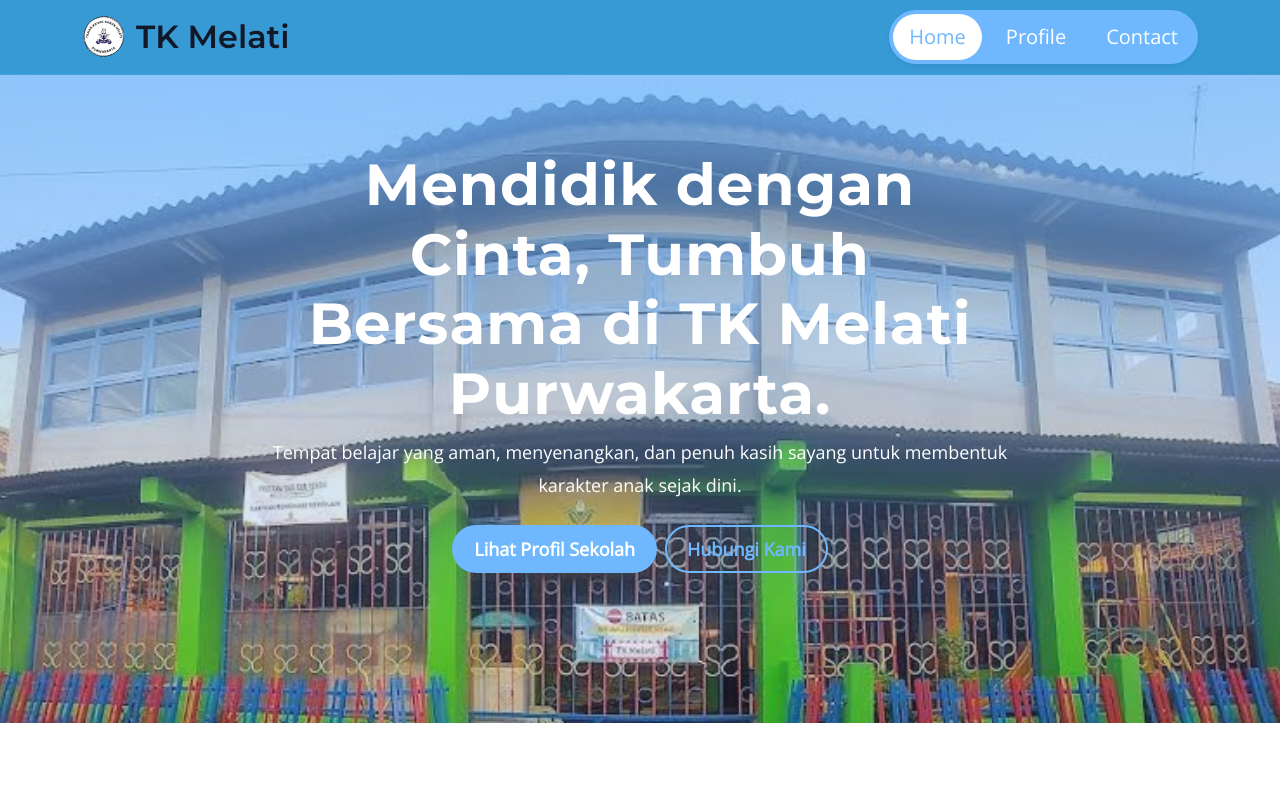
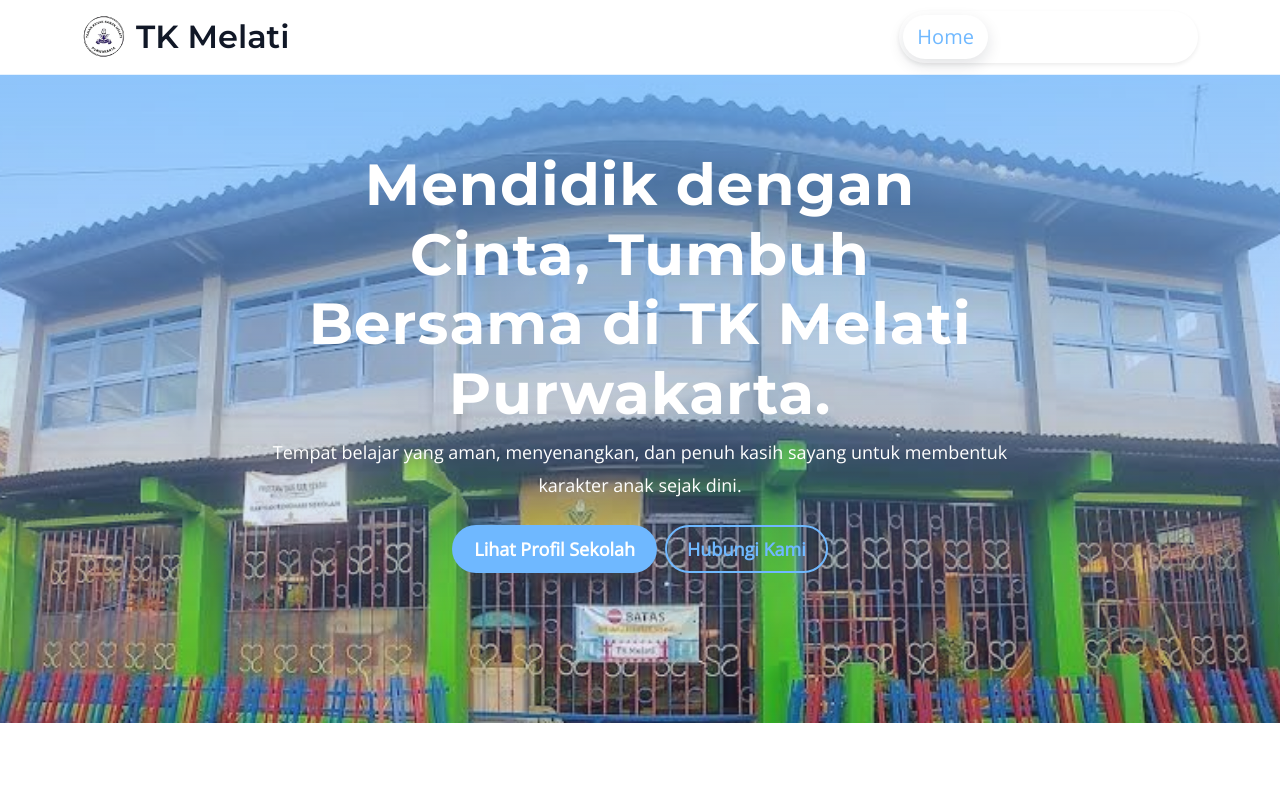
Before and after one commit to fittr164/TKMelati, a plain HTML site: page index.html in a window 1280 px wide. Shown: the top 800 px of the page. Drawn offline with nearby package versions, Linux system fonts and the light colour scheme; files whose address does not match are found by name.

Commit message:
Update navbar, mobile layout, map embed, and site verification

```diff
--- a/index.html
+++ b/index.html
@@ -6,6 +6,7 @@
 
         <meta name="description" content="Landing page profil TK Melati Purwakarta">
         <meta name="author" content="TK Melati Purwakarta">
+        <meta name="google-site-verification" content="z996HhMjrGNcMDWU_jmElVR5aem8MeZXFGMDehmatCk" />
 
         <title>TK Melati - Profil Sekolah</title>
 
@@ -37,7 +38,7 @@ https://templatemo.com/tm-590-topic-listing
 
         <main>
 
-            <nav class="navbar navbar-expand-lg">
+            <nav class="navbar navbar-expand-lg navbar-light bg-white contact-navbar">
                 <div class="container d-flex align-items-center justify-content-between">
                     <a class="navbar-brand d-flex align-items-center me-3" href="index.html">
                         <img src="images/school_profile/logo-tkmelati.png" alt="TK Melati Purwakarta" style="height: 44px; margin-right: 10px;">
@@ -49,7 +50,7 @@ https://templatemo.com/tm-590-topic-listing
                     </button>
 
                     <div class="collapse navbar-collapse" id="mainNav">
-                        <ul class="nav nav-pills ms-auto gap-2 p-1 small rounded-5 shadow-sm" id="pillNav" role="tablist" style="background:var(--primary-color); --bs-nav-link-color: #ffffff; --bs-nav-pills-link-active-color: var(--primary-color); --bs-nav-pills-link-active-bg: #ffffff;">
+                        <ul class="nav nav-pills ms-auto gap-2 p-1 small rounded-5 shadow-sm contact-nav" id="pillNav" role="tablist" style="background:transparent; --bs-nav-pills-link-active-color: var(--primary-color); --bs-nav-pills-link-active-bg: #ffffff;">
                             <li class="nav-item" role="presentation">
                                 <a class="nav-link rounded-5 active" href="index.html">Home</a>
                             </li>
```
